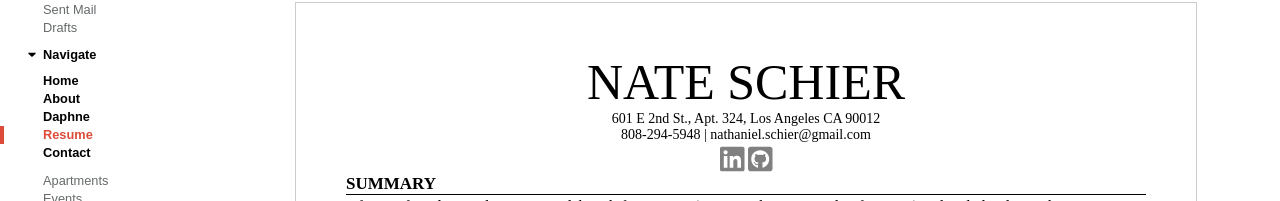
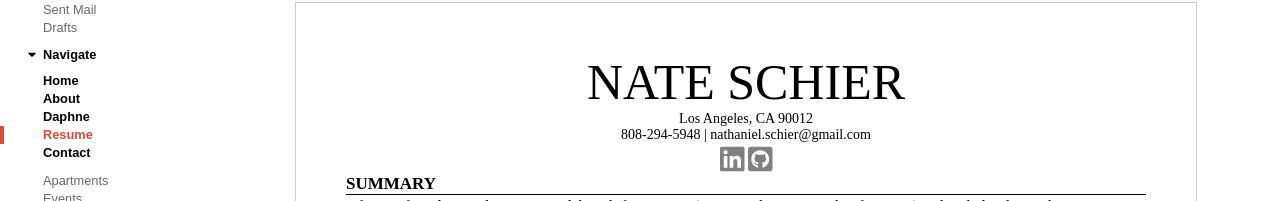
Before and after one commit to cosst/personal-site, a Vue app: page /resume in a window 1280 px wide. Shown: the part 196-397 px from the top of the page. Built offline with nearby package versions, Linux system fonts and the light colour scheme.

Commit message:
Update resume address.

```diff
--- a/src/components/Resume.vue
+++ b/src/components/Resume.vue
@@ -19,7 +19,7 @@
             <div class="page-text">
               <div>
                 <h1>NATE SCHIER</h1>
-                <div class="heading-text">601 E 2nd St., Apt. 324, Los Angeles CA 90012</div>
+                <div class="heading-text">Los Angeles, CA 90012</div>
                 <div class="heading-text">808-294-5948 | <a href="mailto:nathaniel.schier@gmail.com">nathaniel.schier@gmail.com</a></div>
                 <div class="heading-text-fa">
                   <a href="https://www.linkedin.com/in/nateschier/" target="_blank">
```
Also changed, not shown: 1 other file (tests, documents, lock files or other folders).
